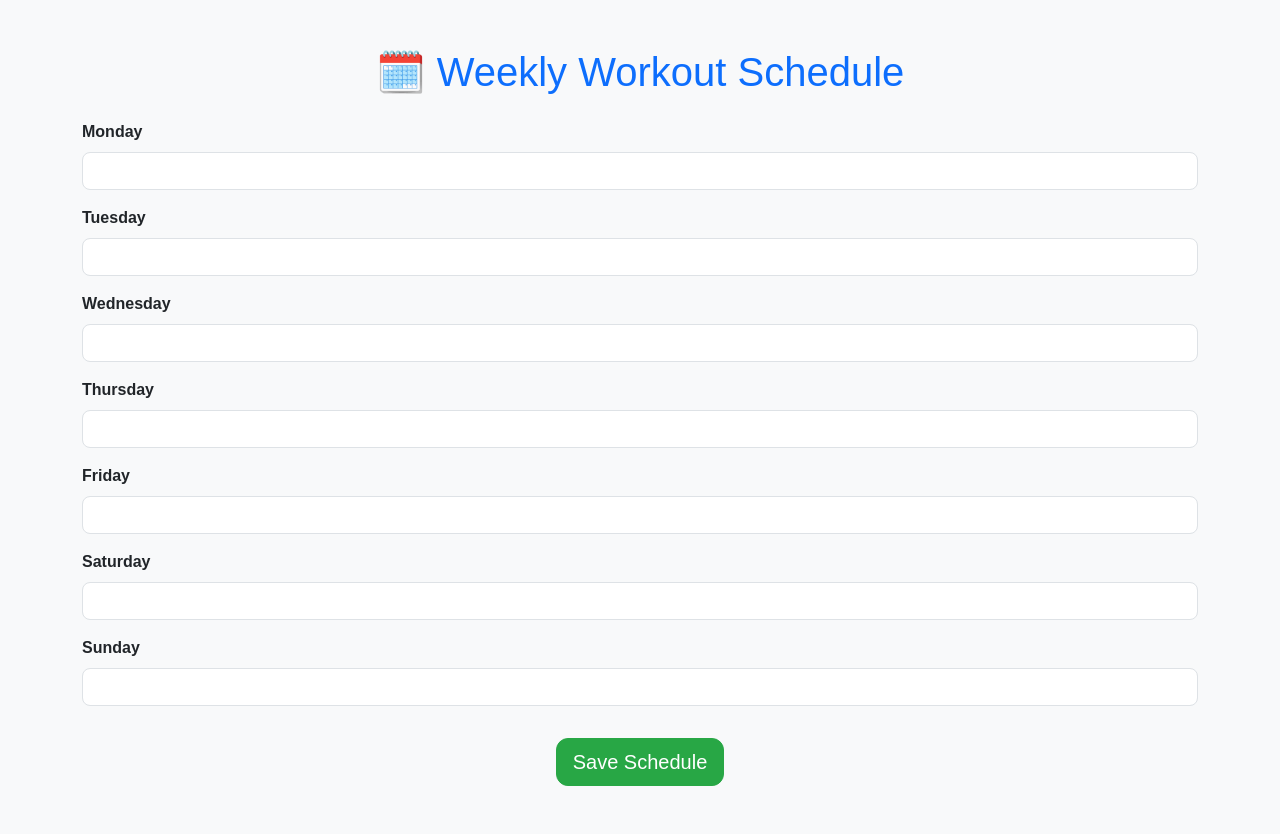
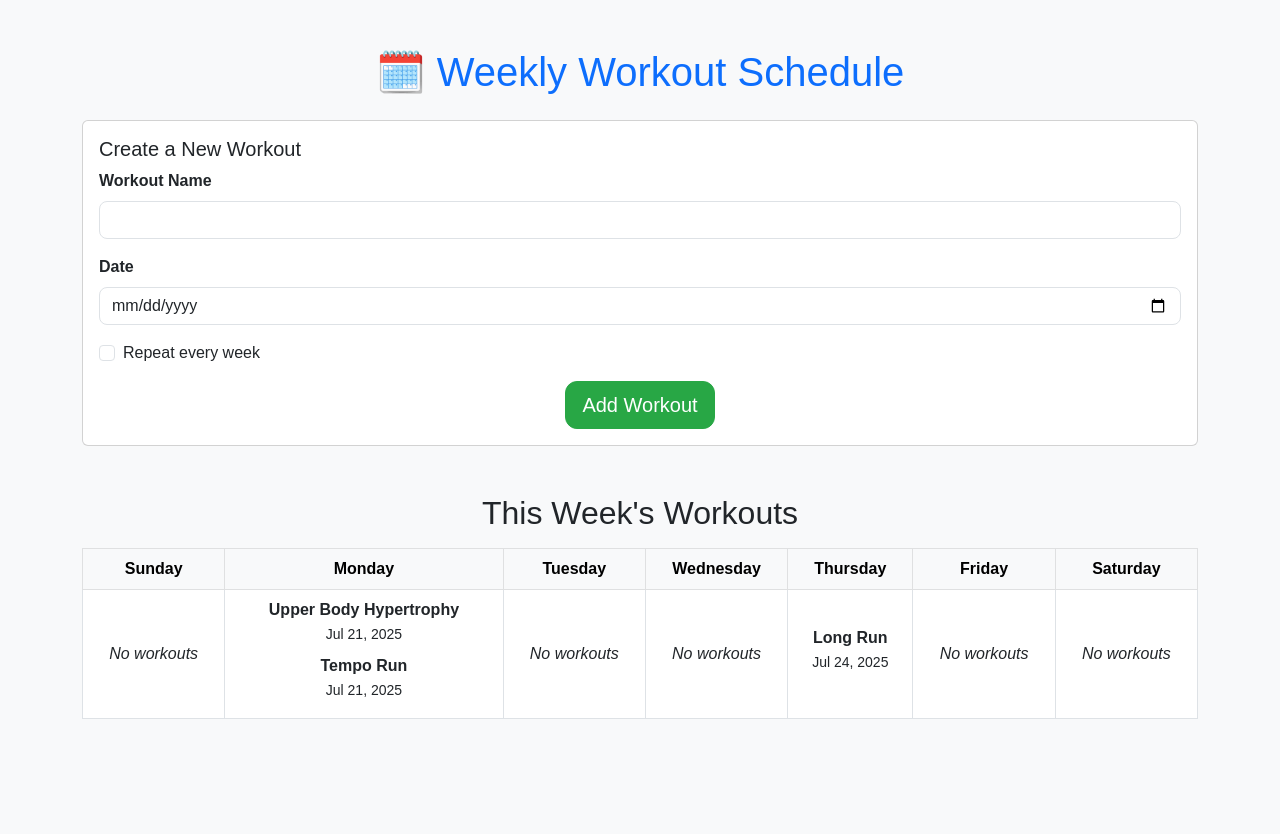
Before and after one commit to scottanderson3325/workout-tracker, a Flask app: page /schedule in a window 1280 px wide. After the commit the page ends 719 px from the top, so only its background shows below. Run offline with Flask 3, Linux system fonts and the light colour scheme.

Commit message:
Added updated features to scheduling

```diff
--- a/app.py
+++ b/app.py
@@ -1,20 +1,18 @@
-from flask import Flask, render_template, request
-from flask_sqlalchemy import SQLAlchemy
+from flask import Flask, render_template, request, redirect
+from models import db, Workout
+from datetime import datetime, timedelta
+
 import os
-
 
 app = Flask(__name__)
 
+# Configure DB path
 basedir = os.path.abspath(os.path.dirname(__file__))
 app.config['SQLALCHEMY_DATABASE_URI'] = 'sqlite:///' + os.path.join(basedir, 'workouts.db')
 app.config['SQLALCHEMY_TRACK_MODIFICATIONS'] = False
 
-db = SQLAlchemy(app)
-
-class Workout(db.Model):
-    id = db.Column(db.Integer, primary_key=True)
-    day = db.Column(db.String(20), nullable=False)
-    workout_type = db.Column(db.String(100), nullable=False)
+# Initialize db (don't re-assign!)
+db.init_app(app)
 
 @app.route('/')
 def home():
@@ -23,25 +21,38 @@ def home():
 @app.route('/schedule', methods=['GET', 'POST'])
 def schedule():
     if request.method == 'POST':
-        workouts = {
-            "Monday": request.form.get("monday"),
-            "Tuesday": request.form.get("tuesday"),
-            "Wednesday": request.form.get("wednesday"),
-            "Thursday": request.form.get("thursday"),
-            "Friday": request.form.get("friday"),
-            "Saturday": request.form.get("saturday"),
-            "Sunday": request.form.get("sunday"),
-        }
+        name = request.form.get('name')
+        date_str = request.form.get('date')
+        repeat_weekly = bool(request.form.get('repeat_weekly'))
 
-        # Save to database
-        for day, workout_type in workouts.items():
-            if workout_type:    # Only save non-empty days
-                db.session.add(Workout(day=day, workout_type=workout_type))
-        db.session.commit()
+        if name and date_str:
+            workout_date = datetime.strptime(date_str, "%Y-%m-%d").date()
+            day_of_week = workout_date.strftime('%A')
 
-        return render_template("schedule.html", workouts=workouts)
+            new_workout = Workout(
+                name=name,
+                date=workout_date,
+                day_of_week=day_of_week,
+                repeat_weekly=repeat_weekly
+            )
+            db.session.add(new_workout)
+            db.session.commit()
+            return redirect('/schedule')
 
-    return render_template("schedule.html", workouts={})
+    # Get current week (Sunday–Saturday)
+    today = datetime.today().date()
+    start_of_week = today - timedelta(days=today.weekday() + 1 if today.weekday() < 6 else 0)
+    week_dates = [start_of_week + timedelta(days=i) for i in range(7)]
+
+    # Get workouts in current week
+    workouts = Workout.query.filter(Workout.date.in_(week_dates)).all()
+
+    # Group workouts by day
+    week_schedule = {date.strftime('%A'): [] for date in week_dates}
+    for workout in workouts:
+        week_schedule[workout.day_of_week].append(workout)
+
+    return render_template('schedule.html', week_schedule=week_schedule)
 
 if __name__ == '__main__':
     with app.app_context():
--- a/templates/schedule.html
+++ b/templates/schedule.html
@@ -10,50 +10,74 @@
     <!-- Bootstrap CSS -->
     <link href="https://cdn.jsdelivr.net/npm/bootstrap@5.3.0/dist/css/bootstrap.min.css" rel="stylesheet">
 
+    <!-- Optional: Your custom CSS -->
     <link rel="stylesheet" href="{{ url_for('static', filename='style.css') }}">
+</head>
 
-
-</head>
 <body class="bg-light">
 
 <div class="container py-5">
     <h1 class="text-center mb-4">🗓️ Weekly Workout Schedule</h1>
+
+    <!-- Workout Creation Form -->
+    <div class="card mb-5">
+        <div class="card-body">
+            <h5 class="card-title">Create a New Workout</h5>
             <form method="POST">
                 <div class="mb-3">
-                <label for="monday" class="form-label">Monday</label>
-                <input type="text" class="form-control" id="monday" name="monday">
+                    <label for="name" class="form-label">Workout Name</label>
+                    <input type="text" class="form-control" id="name" name="name" required>
                 </div>
+
                 <div class="mb-3">
-                <label for="tuesday" class="form-label">Tuesday</label>
-                <input type="text" class="form-control" id="tuesday" name="tuesday">
+                    <label for="date" class="form-label">Date</label>
+                    <input type="date" class="form-control" id="date" name="date" required>
                 </div>
-            <div class="mb-3">
-                <label for="wednesday" class="form-label">Wednesday</label>
-                <input type="text" class="form-control" id="wednesday" name="wednesday">
-            </div>
-            <div class="mb-3">
-                <label for="thursday" class="form-label">Thursday</label>
-                <input type="text" class="form-control" id="thursday" name="thursday">
-            </div>
-            <div class="mb-3">
-                <label for="friday" class="form-label">Friday</label>
-                <input type="text" class="form-control" id="friday" name="friday">
-            </div>
-            <div class="mb-3">
-                <label for="saturday" class="form-label">Saturday</label>
-                <input type="text" class="form-control" id="saturday" name="saturday">
-            </div>
-            <div class="mb-3">
-                <label for="sunday" class="form-label">Sunday</label>
-                <input type="text" class="form-control" id="sunday" name="sunday">
+
+                <div class="form-check mb-3">
+                    <input type="checkbox" class="form-check-input" id="repeat_weekly" name="repeat_weekly">
+                    <label class="form-check-label" for="repeat_weekly">Repeat every week</label>
                 </div>
 
                 <div class="text-center">
-                <button type="submit" class="btn btn-success btn-lg mt-3">Save Schedule</button>
+                    <button type="submit" class="btn btn-success btn-lg">Add Workout</button>
                 </div>
             </form>
         </div>
+    </div>
+
+    <!-- Weekly Schedule Table -->
+    <h2 class="text-center mb-3">This Week's Workouts</h2>
+    <div class="table-responsive">
+        <table class="table table-bordered text-center align-middle">
+            <thead class="table-light">
+                <tr>
+                    {% for day in week_schedule.keys() %}
+                        <th>{{ day }}</th>
+                    {% endfor %}
+                </tr>
+            </thead>
+            <tbody>
+                <tr>
+                    {% for workouts in week_schedule.values() %}
+                        <td>
+                            {% if workouts %}
+                                {% for workout in workouts %}
+                                    <div class="mb-2">
+                                        <strong>{{ workout.name }}</strong><br>
+                                        <small>{{ workout.date.strftime('%b %d, %Y') }}</small>
+                                    </div>
+                                {% endfor %}
+                            {% else %}
+                                <em>No workouts</em>
+                            {% endif %}
+                        </td>
+                    {% endfor %}
+                </tr>
+            </tbody>
+        </table>
+    </div>
+</div>
 
 </body>
-
 </html>
```
Also changed, not shown: models.py (added, +13 -0 lines), workouts.db. Lines whose indentation alone changed are shown as unchanged.
